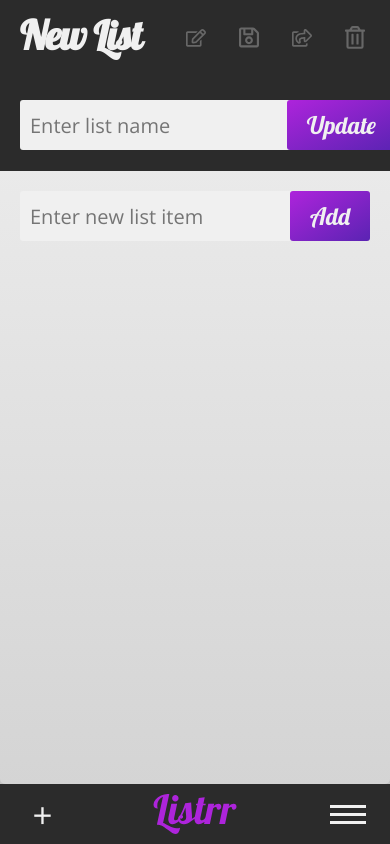
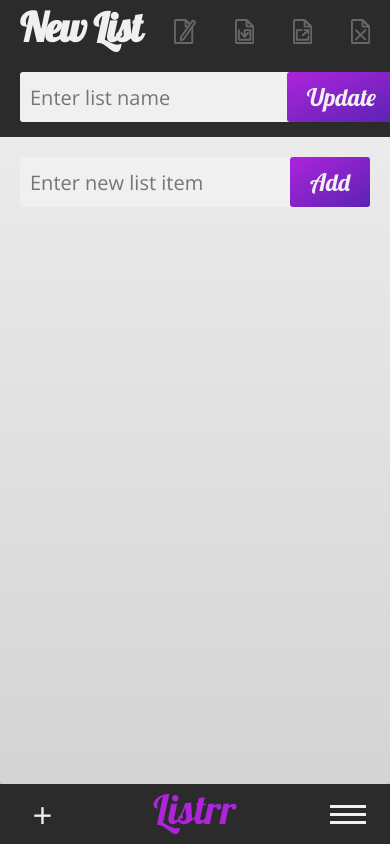
Before and after one commit to Drucial/listrr-app, a React (Create React App) app: page / in a window 390 px wide. Both pictures are taken after a click on the element 196 px from the left and 40 px from the top of the page. Built offline with nearby package versions, Linux system fonts and the light colour scheme.

Commit message:
mobile styyling and theme update

```diff
--- a/src/App.scss
+++ b/src/App.scss
@@ -43,32 +43,19 @@
 	padding: 10px 20px;
 	border-radius: 3px;
 	background: var(--color-accent);
-	background: -webkit-linear-gradient(
-		to bottom right,
-		var(--color-accent),
-		var(--color-accent400)
-	);
-	background: linear-gradient(
+	background-image: linear-gradient(
 		to bottom right,
 		var(--color-accent),
 		var(--color-accent400)
 	);
 	cursor: pointer;
-	transition: background 0.25s ease-in-out, color 0.25s ease-in-out;
+	transition: box-shadow 0.25s ease-in-out, color 0.25s ease-in-out;
 
 	&:hover {
 		color: var(--color-light);
-		background: var(--color-accent);
-		background: -webkit-linear-gradient(
-			to bottom right,
-			var(--color-accent-light),
-			var(--color-accent400)
-		);
-		background: linear-gradient(
-			to bottom right,
-			var(--color-accent-light),
-			var(--color-accent400)
-		);
+		box-shadow:
+			inset -7px -7px 20px var(--color-accent400),
+			inset 0px 0px 25px var(--color-accent-light);
 	}
 }
 
@@ -82,11 +69,6 @@
 		"nav menu"
 		"main menu";
 	background: var(--color-accent);
-	background: -webkit-linear-gradient(
-		to bottom,
-		var(--color-light),
-		var(--color-light400)
-	);
 	background: linear-gradient(
 		to bottom,
 		var(--color-light),
@@ -109,8 +91,8 @@
 		padding: 1rem;
 		display: flex;
 
-		.logo {
-			color: var(--color-dark);
+		#logo {
+			fill: var(--color-dark400);
 		}
 	}
 
@@ -207,6 +189,12 @@
 		white-space: nowrap;
 		color: var(--color-light);
 
+		h2 {
+			font-family: "Lobster", cursive;
+			font-size: 2rem;
+			color: var(--color-accent);
+		}
+
 		.user-profile {
 			display: flex;
 			align-items: center;
@@ -236,12 +224,6 @@
 				}
 			}
 		}
-
-		h2 {
-			font-family: "Lobster", cursive;
-			font-size: 2rem;
-			color: var(--color-accent);
-		}
 	}
 
 	.saved-lists {
@@ -259,16 +241,11 @@
 			box-shadow: 0px 2px 10px rgba(0, 0, 0, 0.3);
 			white-space: nowrap;
 			background: var(--color-accent);
-				background: -webkit-linear-gradient(
-					to bottom right,
-					var(--color-accent),
-					var(--color-accent400)
-				);
-				background: linear-gradient(
-					to bottom right,
-					var(--color-accent),
-					var(--color-accent400)
-				);
+			background: linear-gradient(
+				to bottom right,
+				var(--color-accent),
+				var(--color-accent400)
+			);
 			transition: background 0.25s ease-in-out, color 0.25s ease-in-out;
 
 			&:hover {
@@ -287,6 +264,7 @@
 	display: flex;
 	justify-content: center;
 	align-items: flex-start;
+	padding:  1rem;
 	overflow: hidden;
 }
 
@@ -298,15 +276,9 @@
 	flex-direction: column;
 	// gap: 1rem;
 	padding: 2rem;
-	margin: 1rem;
 	border-radius: 5px;
 	background: var(--color-light);
 	box-shadow: 0px 5px 20px rgba(0, 0, 0, 0.2);
-	background: -webkit-linear-gradient(
-		to bottom,
-		var(--color-light),
-		var(--color-light400)
-	);
 	background: linear-gradient(
 		to bottom,
 		var(--color-light),
@@ -316,13 +288,13 @@
 	.list-header {
 		display: flex;
 		flex-direction: column;
-		// background: var(--color-dark);
 
 		.title-container {
 			display: flex;
-			align-items: flex-end;
+			// flex-wrap: wrap;
+			align-items: center;
+			justify-content: space-between;
 			margin-bottom: 1rem;
-			// gap: 0.5rem;
 		}
 
 		#listTitle {
@@ -332,27 +304,36 @@
 		}
 
 		.list-icons {
-			width: 100%;
 			display: flex;
+			gap: 1rem;
 			justify-content: space-between;
-			margin: 0 1rem;
 		}
 
 		.list-icon {
-			width: 30px;
-			padding: 0.25rem;
+			width: 40px;
+			height: 40px;
+			padding: .25rem 0;
+			text-align: right;
 			opacity: 0.3;
 			cursor: pointer;
 			transition: all 0.25s ease-in-out;
 
 			svg {
-				color: var(--color-dark);
+				height: 100%;
+				fill: var(--color-dark);
+				stroke: var(--color-dark);
 			}
 
 			&:hover,
 			&:focus {
 				opacity: 0.7;
 				transform: scale(1.1);
+			}
+		}
+
+		#editIcon{
+			svg{
+				fill: var(--color-light)
 			}
 		}
 
@@ -365,7 +346,6 @@
 		display: grid;
 		grid-template-columns: 1fr auto;
 		margin-bottom: 1rem;
-		gap: 1rem;
 
 		label {
 			display: none;
@@ -375,8 +355,9 @@
 			all: unset;
 			color: var(--color-dark);
 			padding: 0.5rem;
+			margin-right: -3px;
 			background: var(--color-light);
-			border-radius: 3px;
+			border-radius: 3px 0px 0px 3px;
 			border-bottom: 2px solid var(--color-accent400);
 
 			&:active,
@@ -390,11 +371,11 @@
 		width: 100%;
 		display: grid;
 		list-style: none;
+		overflow: scroll;
 		-ms-overflow-style: none;
 		scrollbar-width: none;
-		overflow: scroll;
 
-		.active-list::-webkit-scrollbar {
+		&::-webkit-scrollbar {
 			display: none;
 		}
 
@@ -500,6 +481,10 @@
 		width: 100vw;
 	}
 
+	main {
+		padding: 0;
+	}
+
 	.current-list-container {
 		background: none;
 		padding: 0;
@@ -510,21 +495,41 @@
 			background: var(--color-dark400);
 			color: var(--color-light);
 
+			.title-container {
+				margin-bottom: 0;
+			}
+
+			#newListTitle{
+				margin: .5rem 1rem;
+			}
+
 			#listTitle{
-				padding: .5rem 1rem 0 1rem;
+				padding: .1rem 1rem .5rem 1rem;
 				color: var(--color-light);
 				letter-spacing: -1px;
 			}
 
+			.list-icons {
+				width: 100%;
+				gap: 0;
+				margin-right: 1rem;
+			}
+
 			.list-icon {
-				width: 30px;
-				padding: 0.25rem;
+				width: 35px;
+				height: 35px;
 				opacity: 0.3;
 				cursor: pointer;
 				transition: all 0.25s ease-in-out;
 
 				svg {
-					color: var(--color-light);
+					stroke: var(--color-light);
+					fill: var(--color-light);
+				}
+			}
+			#editIcon{
+				svg{
+					fill: var(--color-dark400)
 				}
 			}
 		}
--- a/src/components/list/ListTitle.js
+++ b/src/components/list/ListTitle.js
@@ -13,10 +13,13 @@
     setShowTitleInput(!showTitleInput)
   }
 
-  function handleSave() {
-		// console.log(currentList)
+  function saveList() {
 		UpdateDataService.updateLists(currentUser, currentList, setCurrentUser)
 	}
+
+  function shareList() {
+    console.log('share this list')
+  }
 
   function deleteList() {
     let lists = currentUser.user_lists;
@@ -46,71 +49,50 @@
       <div className="title-container">
         <h1 id="listTitle" >{currentList.title}</h1>
         <div className="list-icons">
-          <div className="list-icon" onClick={editTitle}>
-            <svg
-              aria-hidden="true"
-              focusable="true"
-              data-prefix="far"
-              data-icon="edit"
-              className="svg-edit"
-              role="img"
-              xmlns="http://www.w3.org/2000/svg"
-              viewBox="0 0 576 512"
-            >
-              <path
-                fill="currentColor"
-                d="M402.3 344.9l32-32c5-5 13.7-1.5 13.7 5.7V464c0 26.5-21.5 48-48 48H48c-26.5 0-48-21.5-48-48V112c0-26.5 21.5-48 48-48h273.5c7.1 0 10.7 8.6 5.7 13.7l-32 32c-1.5 1.5-3.5 2.3-5.7 2.3H48v352h352V350.5c0-2.1.8-4.1 2.3-5.6zm156.6-201.8L296.3 405.7l-90.4 10c-26.2 2.9-48.5-19.2-45.6-45.6l10-90.4L432.9 17.1c22.9-22.9 59.9-22.9 82.7 0l43.2 43.2c22.9 22.9 22.9 60 .1 82.8zM460.1 174L402 115.9 216.2 301.8l-7.3 65.3 65.3-7.3L460.1 174zm64.8-79.7l-43.2-43.2c-4.1-4.1-10.8-4.1-14.8 0L436 82l58.1 58.1 30.9-30.9c4-4.2 4-10.8-.1-14.9z"
-              ></path>
+          <div className="list-icon" id="editIcon" onClick={editTitle}>
+            <svg xmlns="http://www.w3.org/2000/svg" viewBox="0 0 413.83 467">
+              <g>
+                <path d="M279.46,36H107A17,17,0,0,0,90,53V451a17,17,0,0,0,17,17H397a17,17,0,0,0,17-17V170.54a17,17,0,0,0-5-12L291.48,41A17,17,0,0,0,279.46,36Z" transform="translate(-72.5 -18.5)" fill="none"  stroke-miterlimit="10" stroke-width="35"/>
+                <path d="M288,47.74V145a17,17,0,0,0,17,17h97.26a4.45,4.45,0,0,0,3.15-7.59L295.59,44.59A4.45,4.45,0,0,0,288,47.74Z" transform="translate(-72.5 -18.5)" fill="none"  stroke-miterlimit="10" stroke-width="35"/>
+              </g>
+              <path d="M200.1,363.07l-1.45,43.79c-.16,4.61,5.72,8.7,10,7l40.58-16.54a4.36,4.36,0,0,0,1.93-1.52L468.08,84.35c1.66-2.38.5-6-2.59-8.2L426.37,48.9c-3.08-2.15-6.93-2-8.59.42L200.85,360.73A4.36,4.36,0,0,0,200.1,363.07Z" transform="translate(-72.5 -18.5)" fill=""  stroke-miterlimit="10" stroke-width="35"/>
             </svg>
           </div>
-          <div className="list-icon" onClick={handleSave}>
-            <svg
-            aria-hidden="true"
-            focusable="false"
-            data-prefix="far"
-            data-icon="save"
-            className="svg-save"
-            role="img"
-            xmlns="http://www.w3.org/2000/svg"
-            viewBox="0 0 448 512">
-              <path
-                fill="currentColor"
-                d="M433.941 129.941l-83.882-83.882A48 48 0 0 0 316.118 32H48C21.49 32 0 53.49 0 80v352c0 26.51 21.49 48 48 48h352c26.51 0 48-21.49 48-48V163.882a48 48 0 0 0-14.059-33.941zM272 80v80H144V80h128zm122 352H54a6 6 0 0 1-6-6V86a6 6 0 0 1 6-6h42v104c0 13.255 10.745 24 24 24h176c13.255 0 24-10.745 24-24V83.882l78.243 78.243a6 6 0 0 1 1.757 4.243V426a6 6 0 0 1-6 6zM224 232c-48.523 0-88 39.477-88 88s39.477 88 88 88 88-39.477 88-88-39.477-88-88-88zm0 128c-22.056 0-40-17.944-40-40s17.944-40 40-40 40 17.944 40 40-17.944 40-40 40z"
-              ></path>
+          <div className="list-icon" onClick={saveList}>
+            <svg xmlns="http://www.w3.org/2000/svg" viewBox="0 0 359 467">
+              <g>
+                <path d="M279.46,36H107A17,17,0,0,0,90,53V451a17,17,0,0,0,17,17H397a17,17,0,0,0,17-17V170.54a17,17,0,0,0-5-12L291.48,41A17,17,0,0,0,279.46,36Z" transform="translate(-72.5 -18.5)" fill="none"  stroke-miterlimit="10" stroke-width="35"/>
+                <path d="M288,47.74V145a17,17,0,0,0,17,17h97.26a4.45,4.45,0,0,0,3.15-7.59L295.59,44.59A4.45,4.45,0,0,0,288,47.74Z" transform="translate(-72.5 -18.5)" fill="none"  stroke-miterlimit="10" stroke-width="35"/>
+              </g>
+              <g>
+                <path d="M126.53,225.78V406.67a17.76,17.76,0,0,0,17.5,17.5H360a17.76,17.76,0,0,0,17.5-17.5V225.78a17.76,17.76,0,0,0-17.5-17.5H253a17.76,17.76,0,0,0-17.5,17.5v118.5c0,9.15,8.05,17.92,17.5,17.5s17.5-7.69,17.5-17.5V225.78L253,243.28H360l-17.5-17.5V406.67l17.5-17.5H144l17.5,17.5V225.78c0-9.16-8.05-17.93-17.5-17.5s-17.5,7.69-17.5,17.5Z" transform="translate(-72.5 -18.5)"/>
+                <path d="M302.13,267.85l-54.3,63-7.7,9h24.74l-55.05-62.92-7.95-9.08c-6-6.91-18.64-6.65-24.74,0-6.77,7.37-6.46,17.37,0,24.75l55.05,62.91,7.95,9.09c5.9,6.75,18.87,6.82,24.74,0l54.3-63.06,7.7-8.94c6-6.93,7.32-18,0-24.75-6.55-6-18.37-7.41-24.74,0Z" transform="translate(-72.5 -18.5)"/>
+              </g>
             </svg>
           </div>
-          <div className="list-icon">
-            <svg
-              aria-hidden="true"
-              focusable="false"
-              data-prefix="far"
-              data-icon="share-square"
-              className="svg-share"
-              role="img"
-              xmlns="http://www.w3.org/2000/svg"
-              viewBox="0 0 576 512"
-            >
-              <path
-                fill="currentColor"
-                d="M561.938 158.06L417.94 14.092C387.926-15.922 336 5.097 336 48.032v57.198c-42.45 1.88-84.03 6.55-120.76 17.99-35.17 10.95-63.07 27.58-82.91 49.42C108.22 199.2 96 232.6 96 271.94c0 61.697 33.178 112.455 84.87 144.76 37.546 23.508 85.248-12.651 71.02-55.74-15.515-47.119-17.156-70.923 84.11-78.76V336c0 42.993 51.968 63.913 81.94 33.94l143.998-144c18.75-18.74 18.75-49.14 0-67.88zM384 336V232.16C255.309 234.082 166.492 255.35 206.31 376 176.79 357.55 144 324.08 144 271.94c0-109.334 129.14-118.947 240-119.85V48l144 144-144 144zm24.74 84.493a82.658 82.658 0 0 0 20.974-9.303c7.976-4.952 18.286.826 18.286 10.214V464c0 26.51-21.49 48-48 48H48c-26.51 0-48-21.49-48-48V112c0-26.51 21.49-48 48-48h132c6.627 0 12 5.373 12 12v4.486c0 4.917-2.987 9.369-7.569 11.152-13.702 5.331-26.396 11.537-38.05 18.585a12.138 12.138 0 0 1-6.28 1.777H54a6 6 0 0 0-6 6v340a6 6 0 0 0 6 6h340a6 6 0 0 0 6-6v-25.966c0-5.37 3.579-10.059 8.74-11.541z"
-              ></path>
+          <div className="list-icon" onClick={shareList}>
+            <svg xmlns="http://www.w3.org/2000/svg" viewBox="0 0 359 467">
+              <g>
+                <path d="M279.46,36H107A17,17,0,0,0,90,53V451a17,17,0,0,0,17,17H397a17,17,0,0,0,17-17V170.54a17,17,0,0,0-5-12L291.48,41A17,17,0,0,0,279.46,36Z" transform="translate(-72.5 -18.5)" fill="none"  stroke-miterlimit="10" stroke-width="35"/>
+                <path d="M288,47.74V145a17,17,0,0,0,17,17h97.26a4.45,4.45,0,0,0,3.15-7.59L295.59,44.59A4.45,4.45,0,0,0,288,47.74Z" transform="translate(-72.5 -18.5)" fill="none"  stroke-miterlimit="10" stroke-width="35"/>
+              </g>
+              <g>
+                <path d="M342.5,342l0,64.67,17.5-17.5H144l17.5,17.5V225.78L144,243.28l78.62.19,11.35,0c9.15,0,17.92-8.07,17.5-17.5s-7.69-17.48-17.5-17.5l-78.62-.19-11.35,0a17.74,17.74,0,0,0-17.5,17.5V406.67a17.76,17.76,0,0,0,17.5,17.5H360a17.76,17.76,0,0,0,17.5-17.5l0-64.67c0-9.15-8.05-17.92-17.5-17.5s-17.5,7.69-17.5,17.5Z" transform="translate(-72.5 -18.5)"/>
+                <path d="M288,243.5h72L342.5,226v63c0,9.15,8.05,17.92,17.5,17.5s17.5-7.69,17.5-17.5V226A17.76,17.76,0,0,0,360,208.5H288c-9.15,0-17.92,8.05-17.5,17.5s7.69,17.5,17.5,17.5Z" transform="translate(-72.5 -18.5)"/>
+                <path d="M264.37,338.37l94.43-87.43,13.57-12.57c6.74-6.23,6.79-18.52,0-24.74a17.85,17.85,0,0,0-24.74,0L253.2,301.06l-13.57,12.57c-6.74,6.23-6.79,18.52,0,24.74a17.85,17.85,0,0,0,24.74,0Z" transform="translate(-72.5 -18.5)"/>
+              </g>
             </svg>
           </div>
           <div className="list-icon" onClick={deleteList}>
-            <svg
-              aria-hidden="true"
-              focusable="false"
-              data-prefix="far"
-              data-icon="trash-alt"
-              className="svg-trash"
-              role="img"
-              xmlns="http://www.w3.org/2000/svg"
-              viewBox="0 0 448 512"
-            >
-              <path
-                fill="currentColor"
-                d="M268 416h24a12 12 0 0 0 12-12V188a12 12 0 0 0-12-12h-24a12 12 0 0 0-12 12v216a12 12 0 0 0 12 12zM432 80h-82.41l-34-56.7A48 48 0 0 0 274.41 0H173.59a48 48 0 0 0-41.16 23.3L98.41 80H16A16 16 0 0 0 0 96v16a16 16 0 0 0 16 16h16v336a48 48 0 0 0 48 48h288a48 48 0 0 0 48-48V128h16a16 16 0 0 0 16-16V96a16 16 0 0 0-16-16zM171.84 50.91A6 6 0 0 1 177 48h94a6 6 0 0 1 5.15 2.91L293.61 80H154.39zM368 464H80V128h288zm-212-48h24a12 12 0 0 0 12-12V188a12 12 0 0 0-12-12h-24a12 12 0 0 0-12 12v216a12 12 0 0 0 12 12z"
-              ></path>
+            <svg xmlns="http://www.w3.org/2000/svg" viewBox="0 0 359 467">
+              <g>
+                <path d="M279.46,36H107A17,17,0,0,0,90,53V451a17,17,0,0,0,17,17H397a17,17,0,0,0,17-17V170.54a17,17,0,0,0-5-12L291.48,41A17,17,0,0,0,279.46,36Z" transform="translate(-72.5 -18.5)" fill="none"  stroke-miterlimit="10" stroke-width="35"/>
+                <path d="M288,47.74V145a17,17,0,0,0,17,17h97.26a4.45,4.45,0,0,0,3.15-7.59L295.59,44.59A4.45,4.45,0,0,0,288,47.74Z" transform="translate(-72.5 -18.5)" fill="none"  stroke-miterlimit="10" stroke-width="35"/>
+              </g>
+              <g>
+                <path d="M150.63,238.37l60.15,60.16,95.87,95.87,22,22c6.48,6.49,18.35,7,24.74,0s6.92-17.83,0-24.74l-60.15-60.16L197.35,235.6l-22-22c-6.48-6.49-18.35-7-24.74,0s-6.92,17.83,0,24.74Z" transform="translate(-72.5 -18.5)"/>
+                <path d="M328.63,213.63l-60.16,60.15L172.6,369.65l-22,22c-6.49,6.48-7,18.35,0,24.74s17.83,6.92,24.74,0l60.16-60.15,95.87-95.87,22-22c6.49-6.48,7-18.35,0-24.74s-17.83-6.92-24.74,0Z" transform="translate(-72.5 -18.5)"/>
+              </g>
             </svg>
           </div>
         </div>
--- a/src/components/list/TitleInput.js
+++ b/src/components/list/TitleInput.js
@@ -45,7 +45,7 @@
         enter={{
           opacity: 1,
           height: 75,
-					marginBottom: 16,
+					marginBottom: 0,
         }}
         leave={{
           opacity: 0,
@@ -59,11 +59,10 @@
         {(styles, item) =>
           item &&
           <animated.div  style={styles} className="list-menu">
-						<div className="input-container">
+						<div className="input-container" id="newListTitle">
 							<input
 								ref={inputRef}
 								className="list-input"
-								id="newListTitle"
 								type="text"
 								name="list-tile"
 								placeholder="Enter list name"
--- a/src/styles/App.css
+++ b/src/styles/App.css
@@ -42,18 +42,19 @@
   padding: 10px 20px;
   border-radius: 3px;
   background: var(--color-accent);
-  background: -webkit-gradient(linear, left top, right bottom, from(var(--color-accent)), to(var(--color-accent400)));
-  background: linear-gradient(to bottom right, var(--color-accent), var(--color-accent400));
+  background-image: -webkit-gradient(linear, left top, right bottom, from(var(--color-accent)), to(var(--color-accent400)));
+  background-image: linear-gradient(to bottom right, var(--color-accent), var(--color-accent400));
   cursor: pointer;
-  -webkit-transition: background 0.25s ease-in-out, color 0.25s ease-in-out;
-  transition: background 0.25s ease-in-out, color 0.25s ease-in-out;
+  -webkit-transition: color 0.25s ease-in-out, -webkit-box-shadow 0.25s ease-in-out;
+  transition: color 0.25s ease-in-out, -webkit-box-shadow 0.25s ease-in-out;
+  transition: box-shadow 0.25s ease-in-out, color 0.25s ease-in-out;
+  transition: box-shadow 0.25s ease-in-out, color 0.25s ease-in-out, -webkit-box-shadow 0.25s ease-in-out;
 }
 
 button:hover {
   color: var(--color-light);
-  background: var(--color-accent);
-  background: -webkit-gradient(linear, left top, right bottom, from(var(--color-accent-light)), to(var(--color-accent400)));
-  background: linear-gradient(to bottom right, var(--color-accent-light), var(--color-accent400));
+  -webkit-box-shadow: inset -7px -7px 20px var(--color-accent400), inset 0px 0px 25px var(--color-accent-light);
+          box-shadow: inset -7px -7px 20px var(--color-accent400), inset 0px 0px 25px var(--color-accent-light);
 }
 
 #app {
@@ -96,8 +97,8 @@
   display: flex;
 }
 
-header .logo-container .logo {
-  color: var(--color-dark);
+header .logo-container #logo {
+  fill: var(--color-dark400);
 }
 
 header nav ul {
@@ -212,6 +213,12 @@
   color: var(--color-light);
 }
 
+.app-menu header h2 {
+  font-family: "Lobster", cursive;
+  font-size: 2rem;
+  color: var(--color-accent);
+}
+
 .app-menu header .user-profile {
   display: -webkit-box;
   display: -ms-flexbox;
@@ -253,12 +260,6 @@
   color: var(--color-light);
   font-weight: normal;
   font-size: 1rem;
-}
-
-.app-menu header h2 {
-  font-family: "Lobster", cursive;
-  font-size: 2rem;
-  color: var(--color-accent);
 }
 
 .app-menu .saved-lists {
@@ -303,6 +304,7 @@
   -webkit-box-align: start;
       -ms-flex-align: start;
           align-items: flex-start;
+  padding: 1rem;
   overflow: hidden;
 }
 
@@ -318,7 +320,6 @@
       -ms-flex-direction: column;
           flex-direction: column;
   padding: 2rem;
-  margin: 1rem;
   border-radius: 5px;
   background: var(--color-light);
   -webkit-box-shadow: 0px 5px 20px rgba(0, 0, 0, 0.2);
@@ -341,9 +342,12 @@
   display: -webkit-box;
   display: -ms-flexbox;
   display: flex;
-  -webkit-box-align: end;
-      -ms-flex-align: end;
-          align-items: flex-end;
+  -webkit-box-align: center;
+      -ms-flex-align: center;
+          align-items: center;
+  -webkit-box-pack: justify;
+      -ms-flex-pack: justify;
+          justify-content: space-between;
   margin-bottom: 1rem;
 }
 
@@ -354,19 +358,20 @@
 }
 
 .current-list-container .list-header .list-icons {
-  width: 100%;
   display: -webkit-box;
   display: -ms-flexbox;
   display: flex;
+  gap: 1rem;
   -webkit-box-pack: justify;
       -ms-flex-pack: justify;
           justify-content: space-between;
-  margin: 0 1rem;
 }
 
 .current-list-container .list-header .list-icon {
-  width: 30px;
-  padding: 0.25rem;
+  width: 40px;
+  height: 40px;
+  padding: .25rem 0;
+  text-align: right;
   opacity: 0.3;
   cursor: pointer;
   -webkit-transition: all 0.25s ease-in-out;
@@ -374,13 +379,19 @@
 }
 
 .current-list-container .list-header .list-icon svg {
-  color: var(--color-dark);
+  height: 100%;
+  fill: var(--color-dark);
+  stroke: var(--color-dark);
 }
 
 .current-list-container .list-header .list-icon:hover, .current-list-container .list-header .list-icon:focus {
   opacity: 0.7;
   -webkit-transform: scale(1.1);
           transform: scale(1.1);
+}
+
+.current-list-container .list-header #editIcon svg {
+  fill: var(--color-light);
 }
 
 .current-list-container .list-header label {
@@ -393,7 +404,6 @@
   -ms-grid-columns: 1fr auto;
       grid-template-columns: 1fr auto;
   margin-bottom: 1rem;
-  gap: 1rem;
 }
 
 .current-list-container .input-container label {
@@ -404,8 +414,9 @@
   all: unset;
   color: var(--color-dark);
   padding: 0.5rem;
+  margin-right: -3px;
   background: var(--color-light);
-  border-radius: 3px;
+  border-radius: 3px 0px 0px 3px;
   border-bottom: 2px solid var(--color-accent400);
 }
 
@@ -418,12 +429,12 @@
   display: -ms-grid;
   display: grid;
   list-style: none;
+  overflow: scroll;
   -ms-overflow-style: none;
   scrollbar-width: none;
-  overflow: scroll;
 }
 
-.current-list-container .active-list .active-list::-webkit-scrollbar {
+.current-list-container .active-list::-webkit-scrollbar {
   display: none;
 }
 
@@ -518,6 +529,9 @@
   .app-menu {
     width: 100vw;
   }
+  main {
+    padding: 0;
+  }
   .current-list-container {
     background: none;
     padding: 0;
@@ -528,21 +542,36 @@
     background: var(--color-dark400);
     color: var(--color-light);
   }
+  .current-list-container .list-header .title-container {
+    margin-bottom: 0;
+  }
+  .current-list-container .list-header #newListTitle {
+    margin: .5rem 1rem;
+  }
   .current-list-container .list-header #listTitle {
-    padding: .5rem 1rem 0 1rem;
+    padding: .1rem 1rem .5rem 1rem;
     color: var(--color-light);
     letter-spacing: -1px;
   }
+  .current-list-container .list-header .list-icons {
+    width: 100%;
+    gap: 0;
+    margin-right: 1rem;
+  }
   .current-list-container .list-header .list-icon {
-    width: 30px;
-    padding: 0.25rem;
+    width: 35px;
+    height: 35px;
     opacity: 0.3;
     cursor: pointer;
     -webkit-transition: all 0.25s ease-in-out;
     transition: all 0.25s ease-in-out;
   }
   .current-list-container .list-header .list-icon svg {
-    color: var(--color-light);
+    stroke: var(--color-light);
+    fill: var(--color-light);
+  }
+  .current-list-container .list-header #editIcon svg {
+    fill: var(--color-dark400);
   }
   .current-list-container .active-list {
     width: auto;
```
Also changed, not shown: 1 other file (tests, documents, lock files or other folders).
